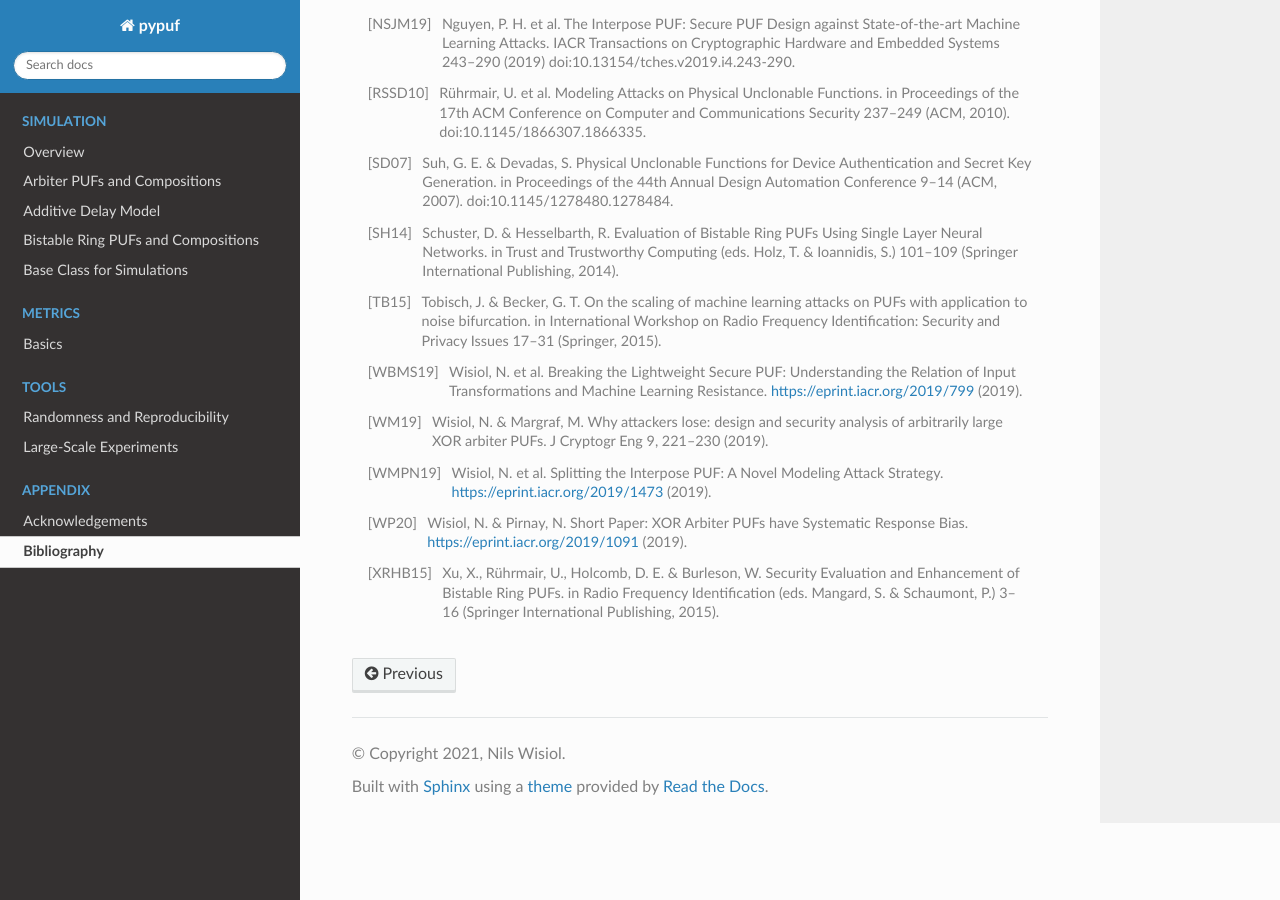
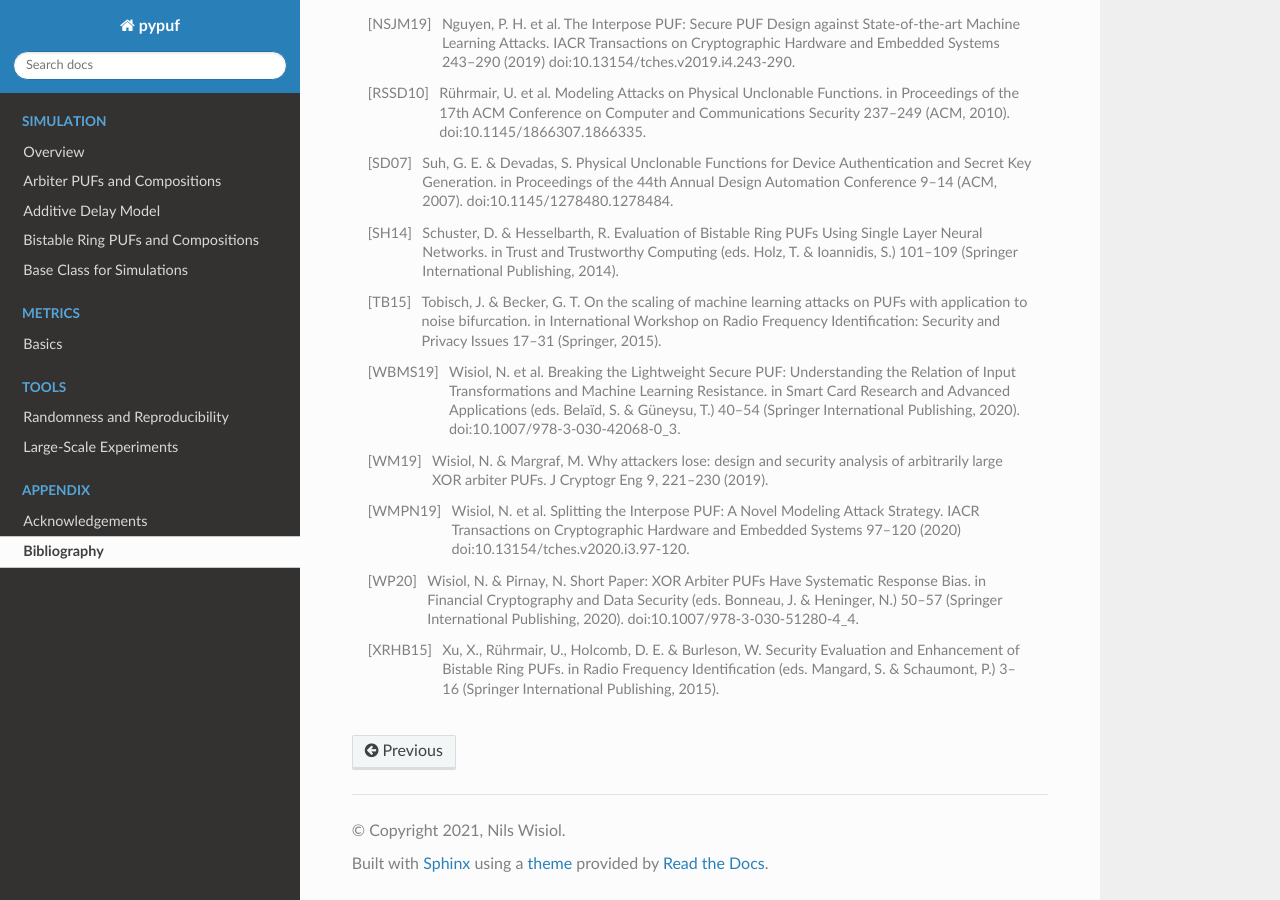
Before and after one commit to nils-wisiol/pypuf, a Sphinx documentation site: the page built from docs/appendix/bibliography.rst, in a window 1280 px wide and 900 px high, scrolled down 582 px. Built offline with Sphinx 7.4.7 and the Read the Docs theme 2.0.0, drawn with Linux system fonts in a browser that asks for light colours.

Commit message:
docs: update bibliography to peer-reviewed paper versions

```diff
--- a/docs/appendix/bibliography.rst
+++ b/docs/appendix/bibliography.rst
@@ -30,13 +30,15 @@ Bibliography
     bifurcation. in International Workshop on Radio Frequency Identification: Security and Privacy Issues 17–31
     (Springer, 2015).
 .. [WBMS19] Wisiol, N. et al. Breaking the Lightweight Secure PUF: Understanding the Relation of Input Transformations
-    and Machine Learning Resistance. https://eprint.iacr.org/2019/799 (2019).
+    and Machine Learning Resistance. in Smart Card Research and Advanced Applications (eds. Belaïd, S. & Güneysu, T.)
+    40–54 (Springer International Publishing, 2020). doi:10.1007/978-3-030-42068-0_3.
 .. [WM19] Wisiol, N. & Margraf, M. Why attackers lose: design and security analysis of arbitrarily large XOR arbiter
     PUFs. J Cryptogr Eng 9, 221–230 (2019).
-.. [WMPN19] Wisiol, N. et al. Splitting the Interpose PUF: A Novel Modeling Attack Strategy.
-    https://eprint.iacr.org/2019/1473 (2019).
-.. [WP20] Wisiol, N. & Pirnay, N. Short Paper: XOR Arbiter PUFs have Systematic Response Bias.
-    https://eprint.iacr.org/2019/1091 (2019).
+.. [WMPN19] Wisiol, N. et al. Splitting the Interpose PUF: A Novel Modeling Attack Strategy. IACR Transactions on
+    Cryptographic Hardware and Embedded Systems 97–120 (2020) doi:10.13154/tches.v2020.i3.97-120.
+.. [WP20] Wisiol, N. & Pirnay, N. Short Paper: XOR Arbiter PUFs Have Systematic Response Bias. in Financial
+    Cryptography and Data Security (eds. Bonneau, J. & Heninger, N.) 50–57 (Springer International Publishing, 2020).
+    doi:10.1007/978-3-030-51280-4_4.
 .. [XRHB15] Xu, X., Rührmair, U., Holcomb, D. E. & Burleson, W. Security Evaluation and Enhancement of Bistable Ring
     PUFs. in Radio Frequency Identification (eds. Mangard, S. & Schaumont, P.) 3–16 (Springer International Publishing,
     2015).
```
